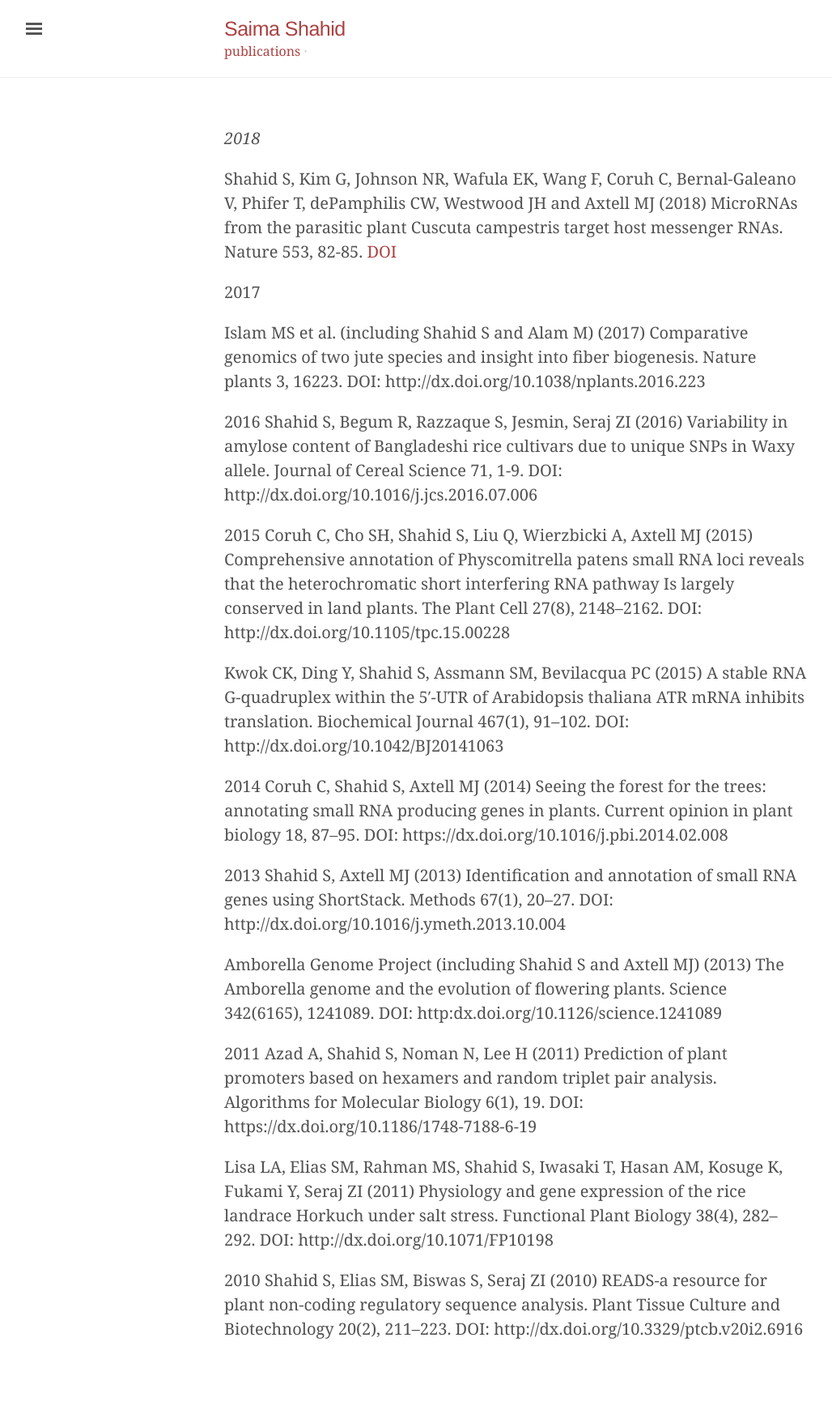
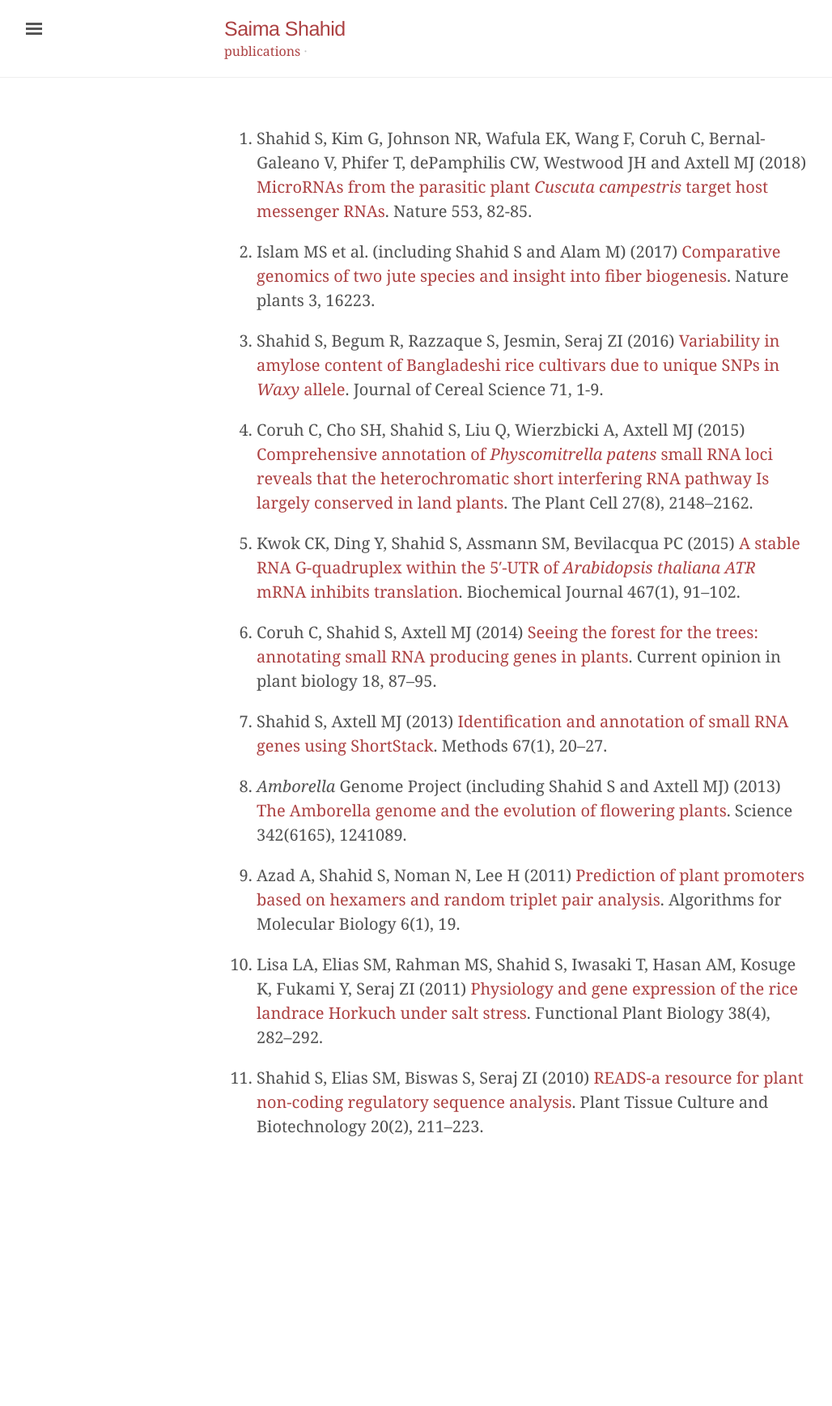
Before and after one commit to shahsam/saimashahid.github.io, a Jekyll site: the page built from publications.md, in a window 1280 px wide. Shown: the whole page at 81% size, without its empty margins (3-1031 px from the left). Built offline with Jekyll 4.4.1, drawn with Linux system fonts in a browser that asks for light colours; nearby versions of some CDN libraries; some web fonts are replaced; our own code applies the rules of GitHub Pages for plain Markdown files; after the commit the page ends 1486 px from its top, so only the background shows below that.

Commit message:
hyperlink formatting

```diff
--- a/publications.md
+++ b/publications.md
@@ -1,31 +1,22 @@
-_2018_
 
-Shahid S, Kim G, Johnson NR, Wafula EK, Wang F, Coruh C, Bernal-Galeano V, Phifer T, dePamphilis CW, Westwood JH and Axtell MJ (2018) MicroRNAs from the parasitic plant Cuscuta campestris target host messenger RNAs. Nature 553, 82-85. [DOI](http://dx.doi.org/10.1038/nature25027)
+1. Shahid S, Kim G, Johnson NR, Wafula EK, Wang F, Coruh C, Bernal-Galeano V, Phifer T, dePamphilis CW, Westwood JH and Axtell MJ (2018) [MicroRNAs from the parasitic plant *Cuscuta* *campestris* target host messenger RNAs](http://dx.doi.org/10.1038/nature25027). Nature 553, 82-85.
 
-2017
+2. Islam MS et al. (including Shahid S and Alam M) (2017) [Comparative genomics of two jute species and insight into fiber biogenesis](http://dx.doi.org/10.1038/nplants.2016.223). Nature plants 3, 16223.
 
-Islam MS et al. (including Shahid S and Alam M) (2017) Comparative genomics of two jute species and insight into fiber biogenesis. Nature plants 3, 16223. DOI: http://dx.doi.org/10.1038/nplants.2016.223
+3. Shahid S, Begum R, Razzaque S, Jesmin, Seraj ZI (2016) [Variability in amylose content of Bangladeshi rice cultivars due to unique SNPs in *Waxy* allele](http://dx.doi.org/10.1016/j.jcs.2016.07.006). Journal of Cereal Science 71, 1-9.
 
-2016
-Shahid S, Begum R, Razzaque S, Jesmin, Seraj ZI (2016) Variability in amylose content of Bangladeshi rice cultivars due to unique SNPs in Waxy allele. Journal of Cereal Science 71, 1-9. DOI: http://dx.doi.org/10.1016/j.jcs.2016.07.006
+4. Coruh C, Cho SH, Shahid S, Liu Q, Wierzbicki A, Axtell MJ (2015) [Comprehensive annotation of *Physcomitrella patens* small RNA loci reveals that the heterochromatic short interfering RNA pathway Is largely conserved in land plants](http://dx.doi.org/10.1105/tpc.15.00228). The Plant Cell 27(8), 2148–2162.
 
-2015
-Coruh C, Cho SH, Shahid S, Liu Q, Wierzbicki A, Axtell MJ (2015) Comprehensive annotation of Physcomitrella patens small RNA loci reveals that the heterochromatic short interfering RNA pathway Is largely conserved in land plants. The Plant Cell 27(8), 2148–2162. DOI: http://dx.doi.org/10.1105/tpc.15.00228
+5. Kwok CK, Ding Y, Shahid S, Assmann SM, Bevilacqua PC (2015) [A stable RNA G-quadruplex within the 5′-UTR of *Arabidopsis thaliana ATR* mRNA inhibits translation](http://dx.doi.org/10.1042/BJ20141063). Biochemical Journal 467(1), 91–102.
 
-Kwok CK, Ding Y, Shahid S, Assmann SM, Bevilacqua PC (2015) A stable RNA G-quadruplex within the 5′-UTR of Arabidopsis thaliana ATR mRNA inhibits translation. Biochemical Journal 467(1), 91–102. DOI: http://dx.doi.org/10.1042/BJ20141063
+6. Coruh C, Shahid S, Axtell MJ (2014) [Seeing the forest for the trees: annotating small RNA producing genes in plants](https://dx.doi.org/10.1016/j.pbi.2014.02.008). Current opinion in plant biology 18, 87–95.
 
-2014
-Coruh C, Shahid S, Axtell MJ (2014) Seeing the forest for the trees: annotating small RNA producing genes in plants. Current opinion in plant biology 18, 87–95. DOI: https://dx.doi.org/10.1016/j.pbi.2014.02.008
+7. Shahid S, Axtell MJ (2013) [Identification and annotation of small RNA genes using ShortStack](http://dx.doi.org/10.1016/j.ymeth.2013.10.004). Methods 67(1), 20–27.
 
-2013
-Shahid S, Axtell MJ (2013) Identification and annotation of small RNA genes using ShortStack. Methods 67(1), 20–27. DOI: http://dx.doi.org/10.1016/j.ymeth.2013.10.004
+8. *Amborella* Genome Project (including Shahid S and Axtell MJ) (2013) [The Amborella genome and the evolution of flowering plants](http:dx.doi.org/10.1126/science.1241089). Science 342(6165), 1241089.
 
-Amborella Genome Project (including Shahid S and Axtell MJ) (2013) The Amborella genome and the evolution of flowering plants. Science 342(6165), 1241089. DOI: http:dx.doi.org/10.1126/science.1241089
+9. Azad A, Shahid S, Noman N, Lee H (2011) [Prediction of plant promoters based on hexamers and random triplet pair analysis](http://dx.doi.org/10.1186/1748-7188-6-19). Algorithms for Molecular Biology 6(1), 19.
 
-2011
-Azad A, Shahid S, Noman N, Lee H (2011) Prediction of plant promoters based on hexamers and random triplet pair analysis. Algorithms for Molecular Biology 6(1), 19. DOI: https://dx.doi.org/10.1186/1748-7188-6-19
+10. Lisa LA, Elias SM, Rahman MS, Shahid S, Iwasaki T, Hasan AM, Kosuge K, Fukami Y, Seraj ZI (2011) [Physiology and gene expression of the rice landrace Horkuch under salt stress](http://dx.doi.org/10.1071/FP10198). Functional Plant Biology 38(4), 282–292.
 
-Lisa LA, Elias SM, Rahman MS, Shahid S, Iwasaki T, Hasan AM, Kosuge K, Fukami Y, Seraj ZI (2011) Physiology and gene expression of the rice landrace Horkuch under salt stress. Functional Plant Biology 38(4), 282–292. DOI: http://dx.doi.org/10.1071/FP10198
-
-2010
-Shahid S, Elias SM, Biswas S, Seraj ZI (2010) READS-a resource for plant non-coding regulatory sequence analysis. Plant Tissue Culture and Biotechnology 20(2), 211–223. DOI: http://dx.doi.org/10.3329/ptcb.v20i2.6916
+11. Shahid S, Elias SM, Biswas S, Seraj ZI (2010) [READS-a resource for plant non-coding regulatory sequence analysis](http://dx.doi.org/10.3329/ptcb.v20i2.6916). Plant Tissue Culture and Biotechnology 20(2), 211–223.
```
